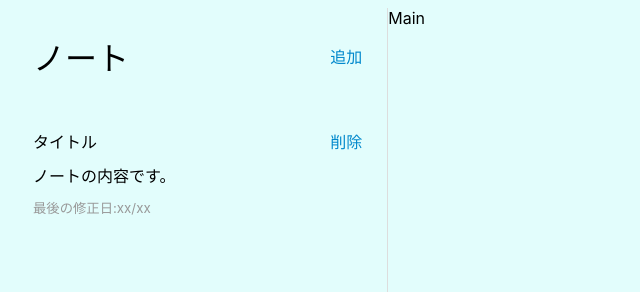
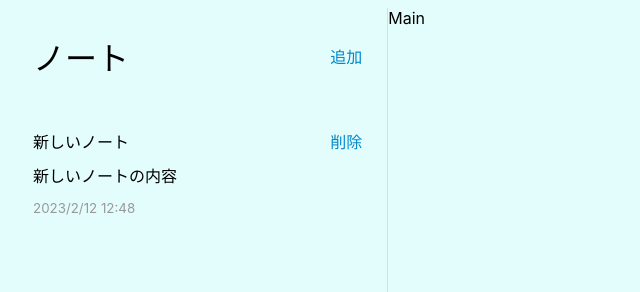
Before and after one commit to yuyasat-sandbox/noteapp-with-react, a React (Vite) app: page / in a window 1280 px wide. Both pictures are taken after a click on the button "追加". Shown: the top 292 px of the page, without its empty margins (0-640 px from the left). Built offline with nearby package versions, Linux system fonts and the light colour scheme.

Commit message:
implement notes

```diff
--- a/package.json
+++ b/package.json
@@ -16,6 +16,7 @@
     "@types/react": "^18.0.27",
     "@types/react-dom": "^18.0.10",
     "@vitejs/plugin-react": "^3.1.0",
+    "react-uuid": "^2.0.0",
     "vite": "^4.1.0"
   }
 }
--- a/src/App.jsx
+++ b/src/App.jsx
@@ -1,12 +1,27 @@
+import { useState } from 'react';
 import './App.css'
 import Main from './components/Main'
 import Sidebar from './components/Sidebar'
+import uuid from "react-uuid"
 
 function App() {
+  const [notes, setNotes] = useState([]);
+
+  const onAddNote = () => {
+    console.log("新しくノートが追加されました")
+    const newNote = {
+      id: uuid(),
+      title: "新しいノート",
+      content: "新しいノートの内容",
+      modDate: Date.now(),
+    };
+    setNotes([...notes, newNote]);
+    console.log(notes);
+  }
 
   return (
     <div className="App">
-      <Sidebar />
+      <Sidebar onAddNote={onAddNote} notes={notes} />
       <Main />
     </div>
   )
--- a/src/components/Sidebar.css
+++ b/src/components/Sidebar.css
@@ -49,5 +49,5 @@
 }
 
 .app-sidebar-note:hover {
-  background-color: #f1f0f0;
+  background-color: #bbebff;
 }
--- a/src/components/Sidebar.jsx
+++ b/src/components/Sidebar.jsx
@@ -1,22 +1,27 @@
 import React from 'react'
 import './Sidebar.css';
 
-const Sidebar = () => {
+const Sidebar = ({ onAddNote, notes }) => {
   return (
     <div className="app-sidebar">
       <div className="app-sidebar-header">
         <h1>ノート</h1>
-        <button>追加</button>
+        <button onClick={onAddNote}>追加</button>
       </div>
       <div className="app-sidebar-notes">
-        <div className="app-sidebar-note">
-          <div className="sidebar-note-title">
-            <strong>タイトル</strong>
-            <button>削除</button>
+        {notes.map((note) => (
+          <div className="app-sidebar-note" key={note.id}>
+            <div className="sidebar-note-title">
+              <strong>{note.title}</strong>
+              <button>削除</button>
+            </div>
+            <p>{note.content}</p>
+            <small>{new Date(note.modDate).toLocaleDateString("ja-JP", {
+              hour: "2-digit",
+              minute: "2-digit",
+            })}</small>
           </div>
-          <p>ノートの内容です。</p>
-          <small>最後の修正日:xx/xx</small>
-        </div>
+        ))}
       </div>
     </div>
   )
```
Also changed, not shown: 1 other file (tests, documents, lock files or other folders).
